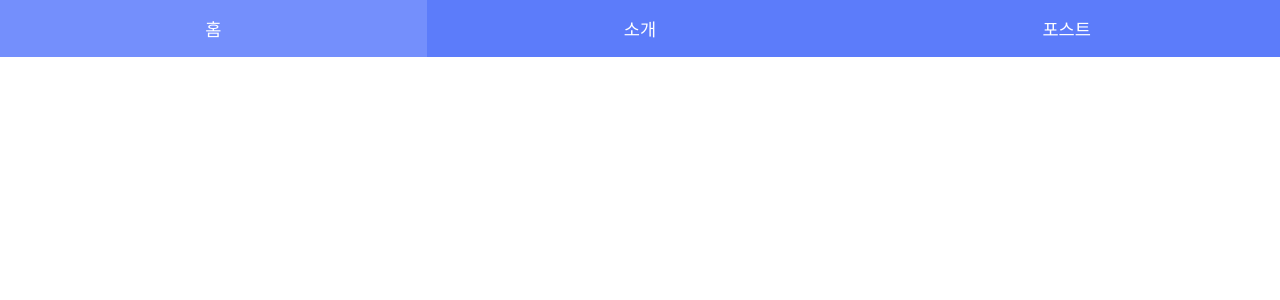
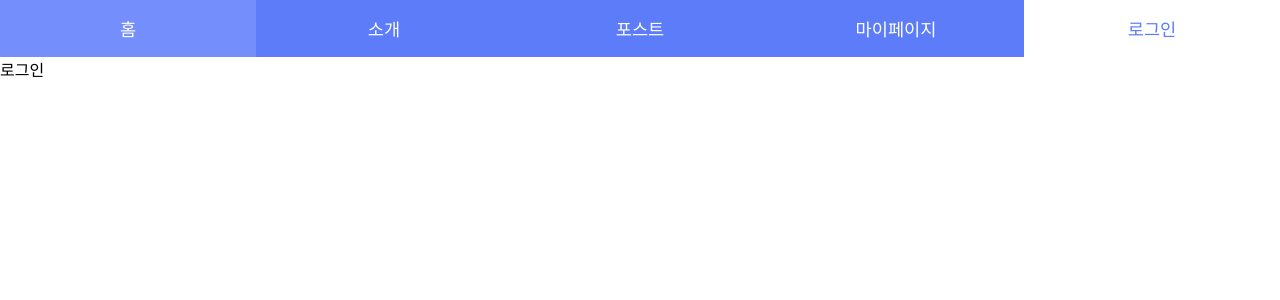
Before and after one commit to hoyeon96/react_RouterStudy, a React (Create React App) app: page /login in a window 1280 px wide. Shown: the top 300 px of the page. Built offline with nearby package versions, Linux system fonts and the light colour scheme.

Commit message:
컴포넌트로 리디렉팅하기 방법

```diff
--- a/package.json
+++ b/package.json
@@ -9,6 +9,7 @@
     "query-string": "^7.0.1",
     "react": "^17.0.2",
     "react-dom": "^17.0.2",
+    "react-router-dom": "^5.2.0",
     "react-scripts": "4.0.3",
     "web-vitals": "^1.0.1"
   },
--- a/src/components/Header.js
+++ b/src/components/Header.js
@@ -7,7 +7,9 @@ const Header = () => {
         <div className="header">
             <NavLink exact to="/" className="item" activeClassName="active">홈</NavLink>
             <NavLink to="/about/hoyeon" className="item" activeClassName="active">소개</NavLink>
-            <NavLink to="/Posts" className="item" activeClassName="active">포스트</NavLink>
+            <NavLink to="/posts" className="item" activeClassName="active">포스트</NavLink>
+            <NavLink to="/me" className="item" activeClassName="active">마이페이지</NavLink>
+            <NavLink to="/login" className="item" activeClassName="active">로그인</NavLink>
         </div>
     );
 };
--- a/src/pages/Home.js
+++ b/src/pages/Home.js
@@ -1,4 +1,8 @@
 import React from 'react';
+
+import { Redirect } from 'react-router-dom';
+
+const logged = false;
 
 const Home = () => {
     return (
--- /dev/null
+++ b/src/pages/Login.js
@@ -0,0 +1,11 @@
+import React from 'react';
+
+const Login = () => {
+    return (
+        <div>
+            로그인
+        </div>
+    );
+};
+
+export default Login;
--- /dev/null
+++ b/src/pages/MyPage.js
@@ -0,0 +1,23 @@
+import React from 'react';
+
+import { Redirect } from 'react-router-dom';
+
+const logged = false;
+
+const MyPage = () => {
+    return (
+        // <div>
+        //     <h2>
+        //         Home
+        //     </h2>
+        // </div>
+        <div>
+            {
+                !logged && <Redirect to="/login" />
+            }
+            마이페이지
+        </div>
+    );
+};
+
+export default MyPage;
--- a/src/pages/index.js
+++ b/src/pages/index.js
@@ -1,3 +1,5 @@
 export { default as Home } from './Home';
 export { default as About } from './About';
 export { default as Posts } from './Posts';
+export { default as Login } from './Login';
+export { default as MyPage } from './MyPage';
--- a/src/shared/App.js
+++ b/src/shared/App.js
@@ -3,6 +3,8 @@ import { BrowserRouter as Router, Route ,Switch } from 'react-router-dom';
 import About from '../pages/About';
 import Home from '../pages/Home';
 import Posts from '../pages/Posts';
+import MyPage from '../pages/MyPage';
+import Login from '../pages/Login';
 
 import Header from '../components/Header';
 
@@ -18,8 +20,10 @@ class App extends Component {
                         <Route path="/about/:name" component={About} />
                         <Route path="/about " component={About} />
                         {/* /about을 위에 작성했더니 name 입력해도 안나타남 */}
-                        <Route path="/posts" component={Posts} />
                     </Switch>
+                    <Route path="/posts" component={Posts} />
+                    <Route path="/login" component={Login} />
+                    <Route path="/me" component={MyPage} />
                 </div>
             </Router>
 
```
Also changed, not shown: 1 other file (tests, documents, lock files or other folders).
